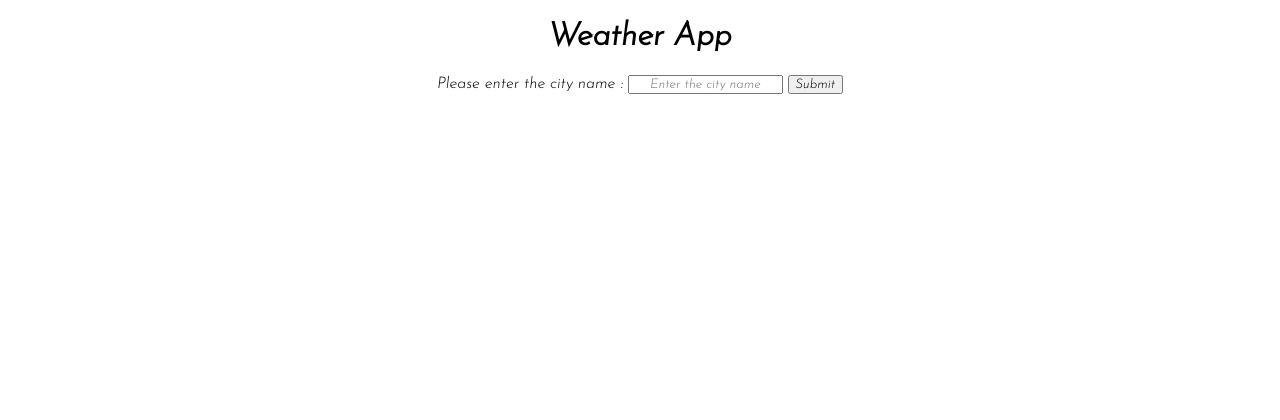
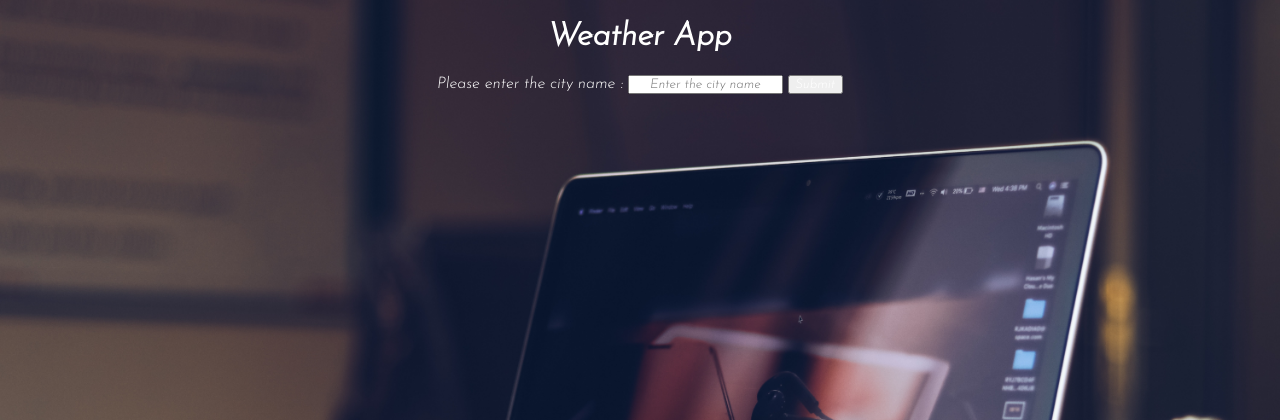
Before and after one commit to ShreeshaVoniyadka/CLoud, a Flask app: page / in a window 1280 px wide. Shown: the top 420 px of the page. Run offline with Flask 2, Linux system fonts and the light colour scheme.

Commit message:
frontend

```diff
--- a/app.py
+++ b/app.py
@@ -1,8 +1,7 @@
-from unittest import result
 from flask import Flask, render_template,request
 import requests
 app = Flask(__name__)
-secretkey = "fbf2c29ad43f404ca0e110825220205"
+secretkey="fbf2c29ad43f404ca0e110825220205"
 TEMPLATES_AUTO_RELOAD = True
 
 @app.route("/")
--- a/secret.txt
+++ /dev/null
@@ -1 +0,0 @@
-5657ec52b9ce3c0254b375c7ac428f8b
--- a/templates/Home.css
+++ b/static/Home.css
@@ -1,7 +1,14 @@
 @import url('https://fonts.googleapis.com/css2?family=Josefin+Sans:ital,wght@1,300&display=swap');
 *{
     font-family: 'Josefin Sans', sans-serif;
+    color: white;
 }
+body{
+  margin: 0;
+  background-image:url("pexels-hasan-albari-1229861.jpg");
+  background-size: cover;
+}
+
 h1{
     text-align: center;
 }
--- a/templates/Home.html
+++ b/templates/Home.html
@@ -4,7 +4,7 @@
     <meta charset="UTF-8">
     <meta http-equiv="X-UA-Compatible" content="IE=edge">
     <meta name="viewport" content="width=device-width, initial-scale=1.0">
-    <link rel="stylesheet" href = "Home.css"/>
+    <link rel="stylesheet" href = "{{ url_for('static',filename='Home.css') }}"/>
     <title>Weather App</title>
 </head>
 <body>
```
Also changed, not shown: static/pexels-hasan-albari-1229861.jpg (added).
